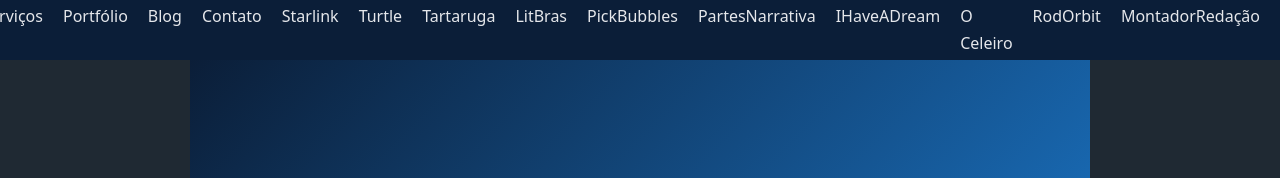
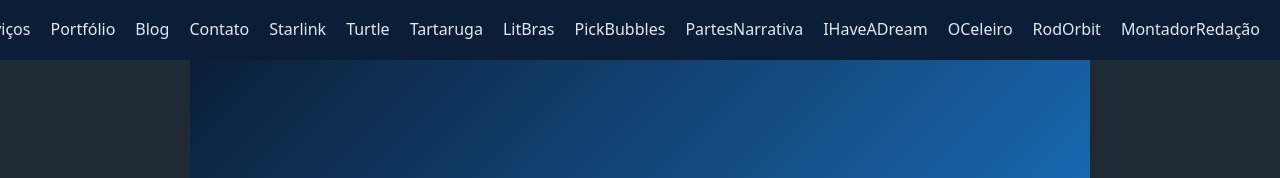
Before and after one commit to Rodabit/rodabit-site, a plain HTML site: page index.html in a window 1280 px wide. Shown: the top 178 px of the page. Drawn offline with Linux system fonts and the light colour scheme.

Commit message:
Update index.html

```diff
--- a/index.html
+++ b/index.html
@@ -337,7 +337,7 @@ textarea {
       <li><a href="PickBubbles.html">PickBubbles</a></li>
       <li><a href="PartesNarrativa.html">PartesNarrativa</a></li>
       <li><a href="IHaveADream.html">IHaveADream</a></li>
-      <li><a href="OCeleiro.html">O Celeiro</a></li>
+      <li><a href="OCeleiro.html">OCeleiro</a></li>
       <li><a href="RodOrbit.html">RodOrbit</a></li>
       <li><a href="MontadorRedacao.html">MontadorRedação</a></li>
 
```
